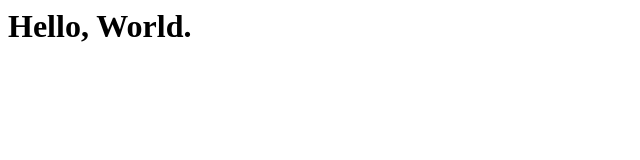
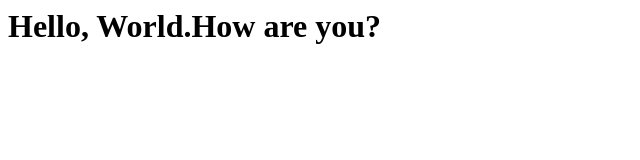
Before and after one commit to Gachuna/Level-11-Microverse, a plain HTML site: page index.html in a window 1280 px wide. Shown: the whole page, without its empty margins (0-640 px from the left). Drawn offline with Linux system fonts and the light colour scheme.

Commit message:
update-index

```diff
--- a/index.html
+++ b/index.html
@@ -1 +1 @@
-<h1>Hello, World.</h1>
+<h1>Hello, World.How are you?</h1>
```
